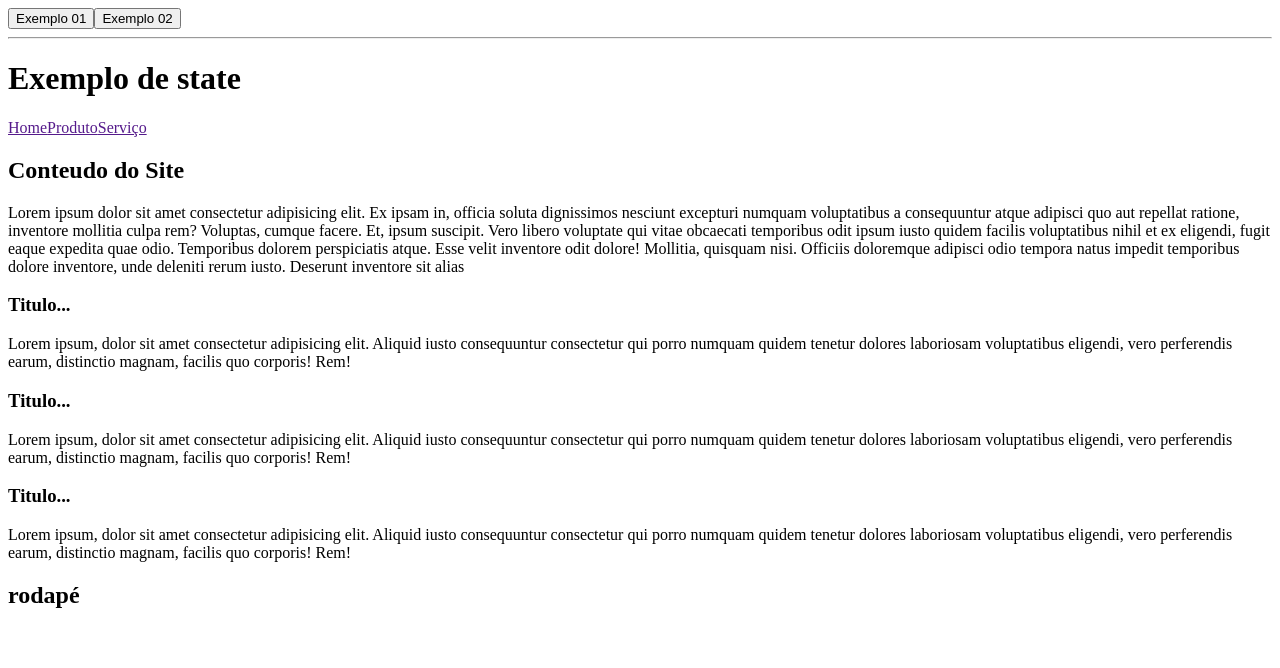
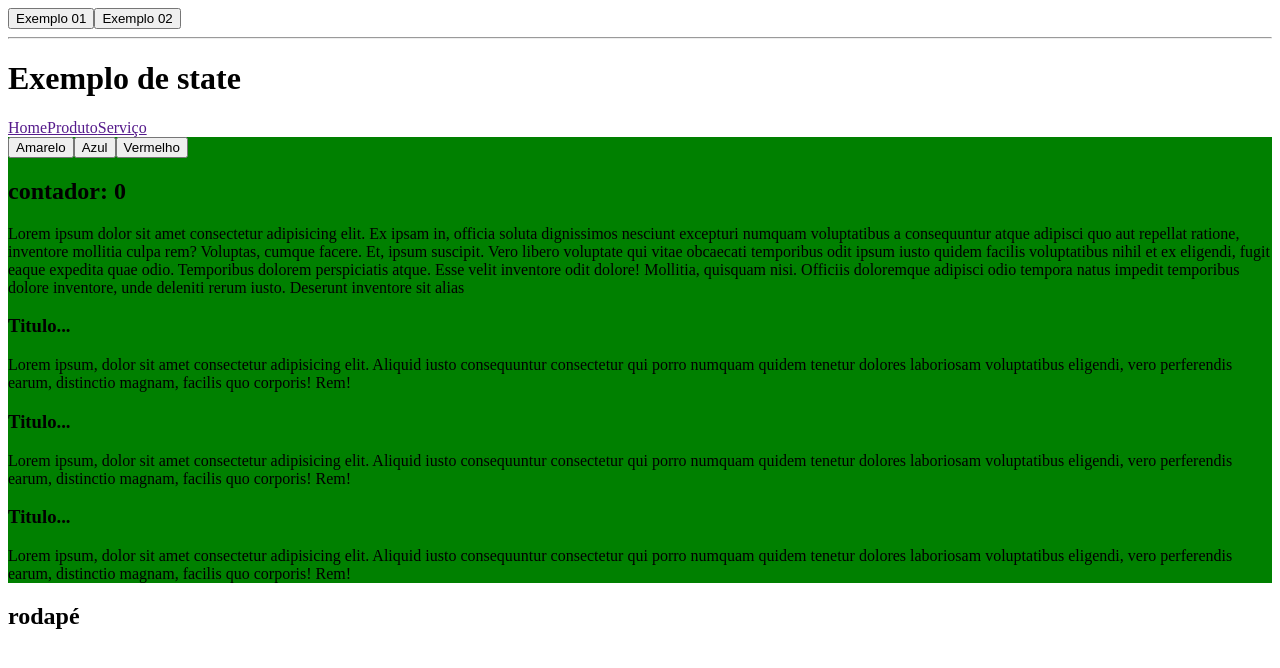
Before and after one commit to R0drigo-Pedroso/meu-app, a React (Create React App) app: page / in a window 1280 px wide. Shown: the top 668 px of the page. Built offline with nearby package versions, Linux system fonts and the light colour scheme.

Commit message:
string e number

```diff
--- a/src/components/layout/cabecalho.jsx
+++ b/src/components/layout/cabecalho.jsx
@@ -14,6 +14,7 @@
   const atualizaTitulo = () => {
     setTitulo("Opa, state do titulo foi alterado!");
   };
+
   return (
     <header>
       <button onClick={() => console.log("exemplo01")}>Exemplo 01</button>
--- a/src/components/layout/conteudo.jsx
+++ b/src/components/layout/conteudo.jsx
@@ -1,10 +1,35 @@
+import { useState } from "react";
 import Artigo from "../artigo";
 
 const Conteudo = () => {
+  const [corFundo, setCorFundo] = useState("green");
+
+  const [contador, setContador] = useState(0);
+
+  const fundoAmarelo = () => {
+    setCorFundo("#ffff18");
+  };
+
+  const fundoAzul = () => {
+    setCorFundo("lightblue");
+  };
+
+  const fundoVerde = () => {
+    setCorFundo("lightgreen");
+  };
+
+  const atualizaContagem = () => setContador(contador + 1);
+
   return (
-    <main>
+    <main style={{ backgroundColor: corFundo }}>
+      <button onMouseOver={fundoAmarelo}>Amarelo</button>
+
+      <button onMouseOver={fundoAzul}>Azul</button>
+
+      <button onMouseOver={fundoVerde}>Vermelho</button>
+
       <section>
-        <h2>Conteudo do Site</h2>
+        <h2 onClick={atualizaContagem}>contador: {contador}</h2>
         <p>
           Lorem ipsum dolor sit amet consectetur adipisicing elit. Ex ipsam in,
           officia soluta dignissimos nesciunt excepturi numquam voluptatibus a
```
